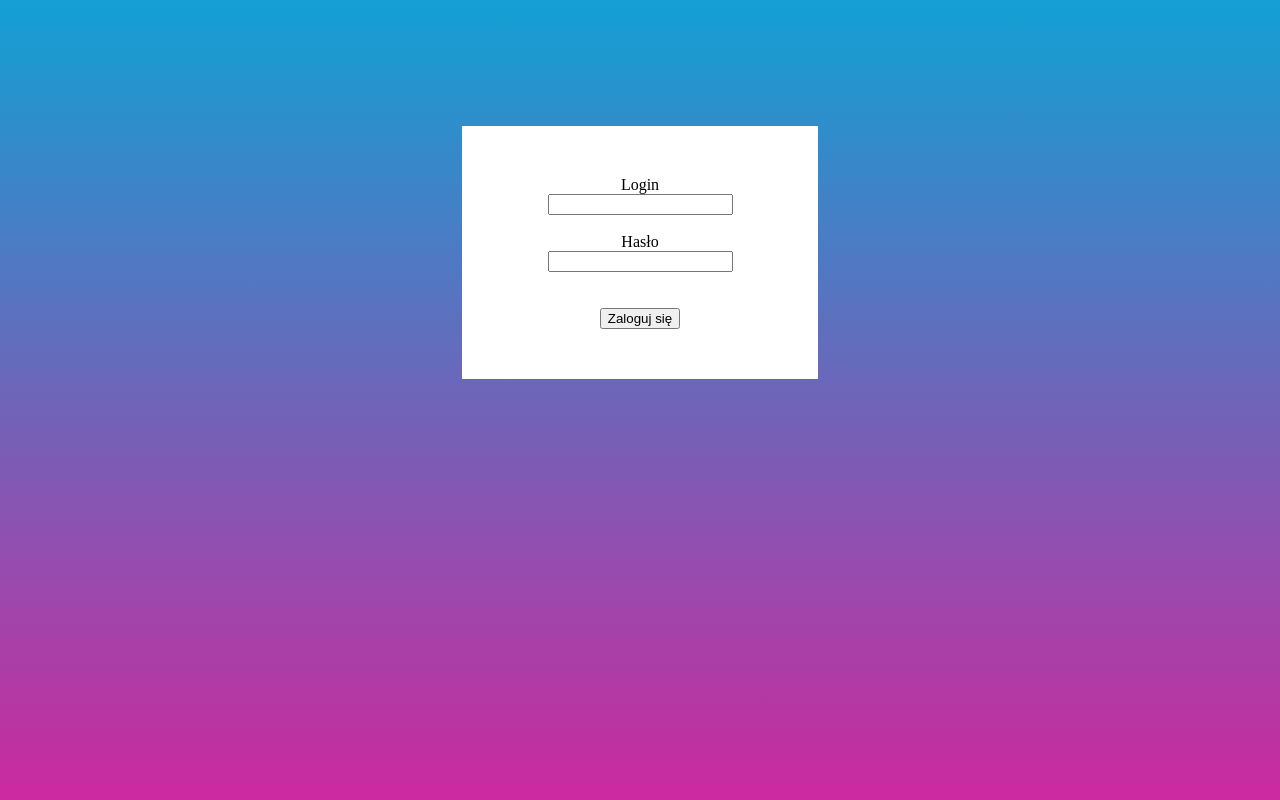
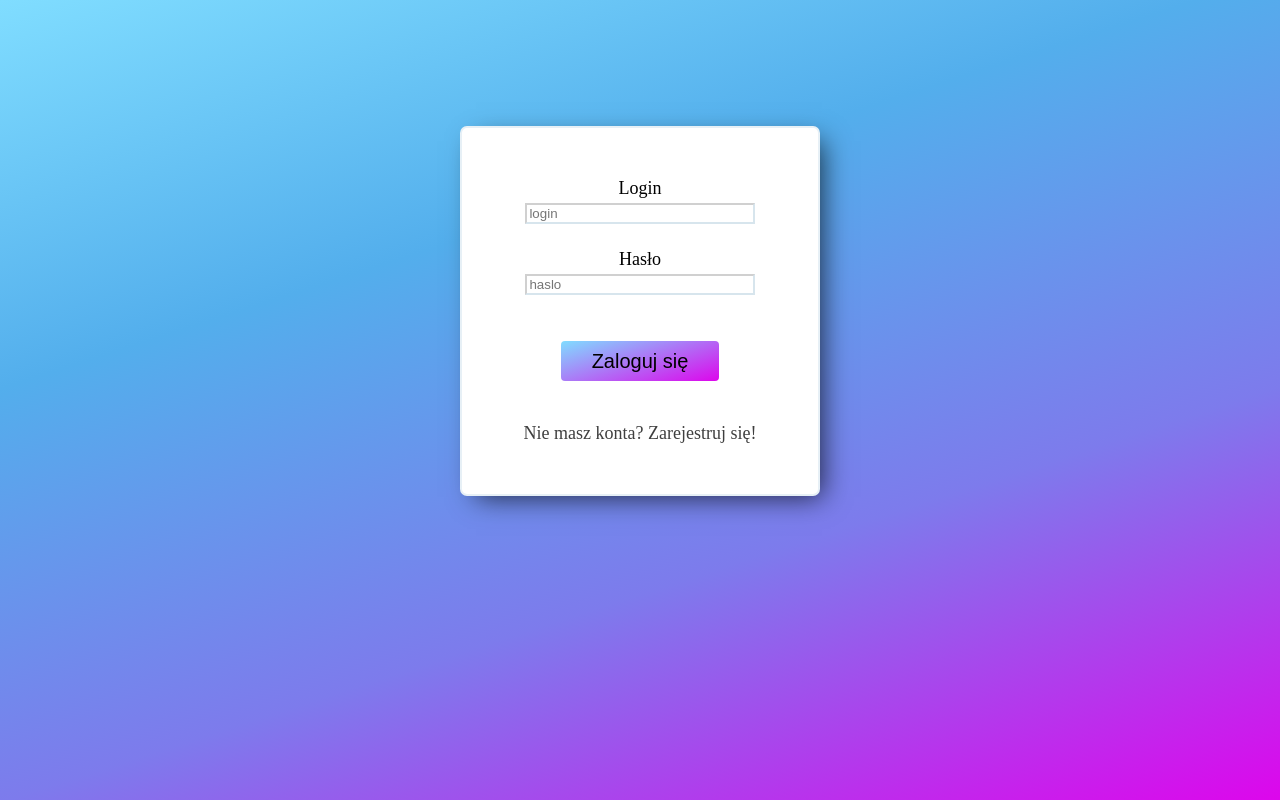
Before and after one commit to MichalCiupak/ProAp, a plain HTML site: page HTML/login.html in a window 1280 px wide. Drawn offline with Linux system fonts and the light colour scheme.

Commit message:
stylized login form

```diff
--- a/HTML/login.html
+++ b/HTML/login.html
@@ -14,13 +14,14 @@
 </head>
 
 <body>
-    <div id="formula">
+    <div id="login-form">
         <label >Login</label><br />
-        <input type="text"><br /><br />
+        <input class="login_input" type="text" placeholder="login"><br /><br />
         <label>Hasło</label><br />
-        <input type="password"><br /><br />
+        <input class="login_input" type="password" placeholder="haslo"><br /><br />
         <br />
-        <input type="submit" value="Zaloguj się">
+        <input id="submit_button" type="submit" value="Zaloguj się"><br /><br /><br />
+        <a href="register.html"><label>Nie masz konta? Zarejestruj się!</label><br /></a>
     </div>
 </body>
 
--- a/HTML/style_form.css
+++ b/HTML/style_form.css
@@ -1,15 +1,60 @@
 body{
-    background-image: linear-gradient(rgb(18, 160, 212), rgb(204, 41, 158));
+    background: rgb(128, 221, 255);
+    background: linear-gradient(162deg, rgba(128, 221, 255, 1) 0%,
+    rgba(83, 174, 236, 1) 32%, rgba(125, 123, 236, 1) 66%,
+    rgba(221, 6, 236, 1) 100%);
     background-repeat: no-repeat;
     background-attachment: fixed;
 }
 
-#formula{
+a:visited {
+    color: rgb(63, 63, 63);
+    text-decoration: none
+}
+
+a:link {
+    color: rgb(63, 63, 63);
+    text-decoration: none;
+}
+
+a:hover {
+    cursor: pointer;
+    color: hotpink;
+}
+#login-form{
+    font-size: large;
     width: 25%;
     background-color: white;
     margin: 10% auto;
     padding: 50px 20px;
     text-align: center;
+    border: 2px solid rgba(28, 110, 164, 0.1);
+    border-radius: 7px;
+    -webkit-box-shadow: 9px 8px 26px -7px rgba(0, 0, 0, 0.73);
+    -moz-box-shadow: 9px 8px 26px -7px rgba(0, 0, 0, 0.73);
+    box-shadow: 9px 8px 26px -7px rgba(0, 0, 0, 0.73);
 
 
 }
+
+.login_input{
+    border: 2px inset rgba(20, 55, 78, 0.18);
+    margin: 4px;
+    width: 70%;
+}
+
+#submit_button{
+    width: 50%;
+    border: none;
+    height: 40px;
+    font-size: 20px;
+    background: rgb(128, 221, 255);
+    border-radius: 4px;
+    background: linear-gradient(162deg, rgba(128, 221, 255, 1) 0%, rgba(221, 6, 236, 1) 100%);
+}
+
+#submit_button:hover{
+    cursor: pointer;
+    background: rgb(105, 181, 209);
+    background: linear-gradient(162deg, rgba(105, 181, 209, 1) 0%, rgba(128, 3, 136, 1) 100%);
+}
```
